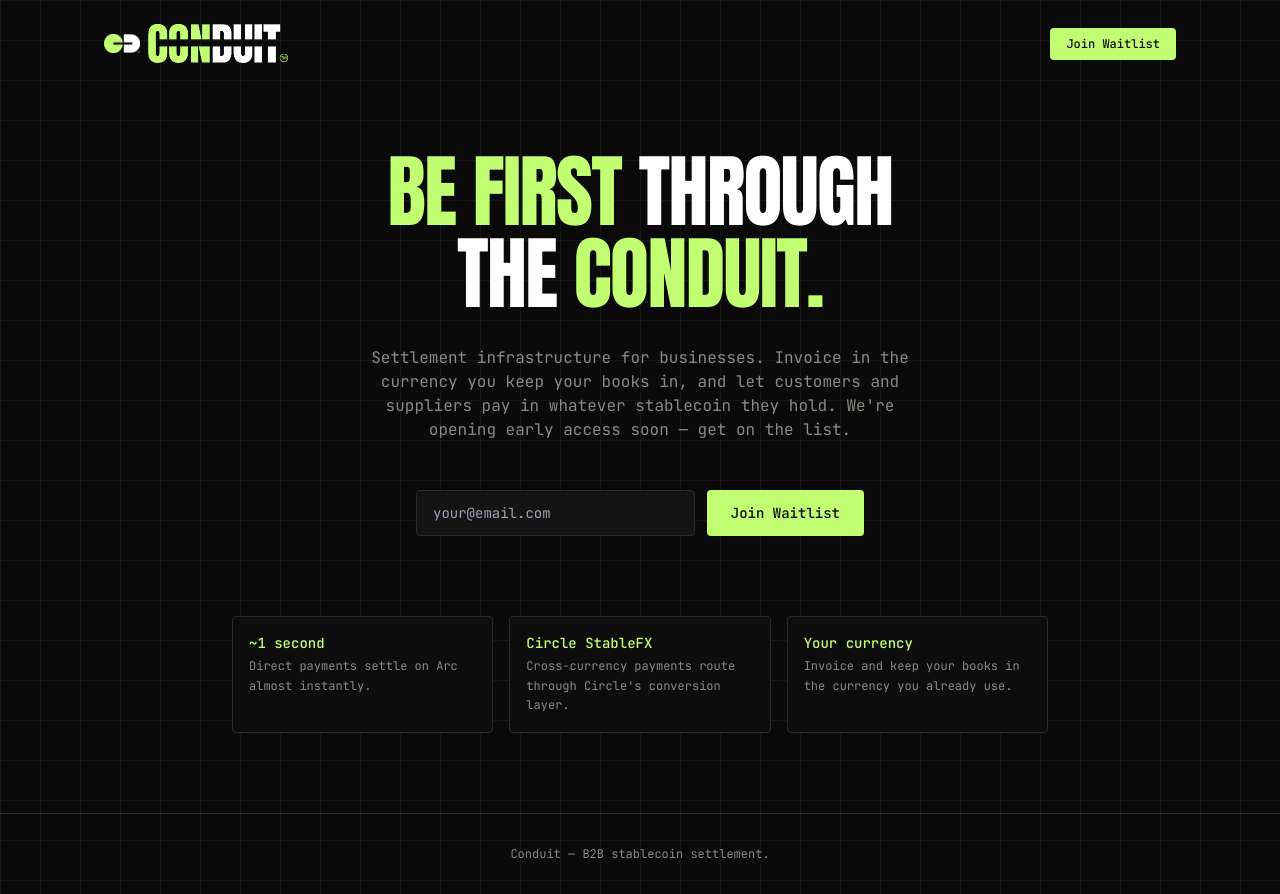
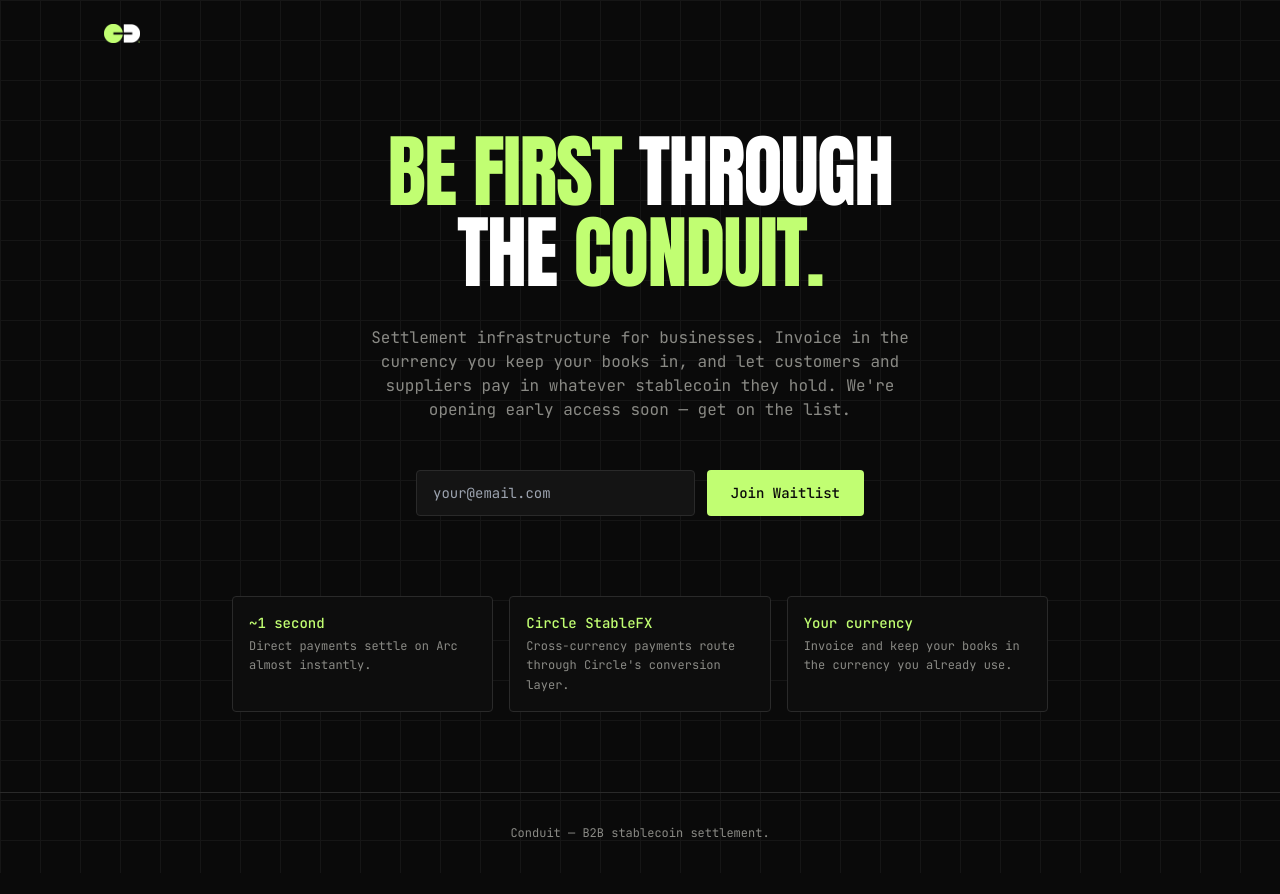
Before and after one commit to destinydibia27-byte/Conduit-waitlist, a Next.js app: page / in a window 1280 px wide. After the commit the page ends 873 px from the top, so only its background shows below. Built offline with nearby package versions, Linux system fonts and the light colour scheme.

Commit message:
Simplify header: icon only, remove wordmark and join waitlist button

```diff
--- a/app/page.tsx
+++ b/app/page.tsx
@@ -59,18 +59,10 @@ export default function WaitlistPage() {
       }}
     >
       {/* Header */}
-      <header className="flex items-center justify-between px-6 sm:px-10 py-6 max-w-6xl mx-auto">
+      <header className="flex items-center px-6 sm:px-10 py-6 max-w-6xl mx-auto">
         <div className="flex items-center gap-2">
-          <Image src="/conduit-icon.png" alt="" width={36} height={36} unoptimized />
-          <Image src="/conduit-wordmark.png" alt="Conduit" width={140} height={30} unoptimized />
+          <Image src="/conduit-icon.png" alt="Conduit" width={36} height={36} unoptimized />
         </div>
-        <a
-          href="#waitlist-form"
-          className="text-xs px-4 py-2 rounded font-medium transition-opacity hover:opacity-80"
-          style={{ backgroundColor: COLORS.green, color: COLORS.bg }}
-        >
-          Join Waitlist
-        </a>
       </header>
 
       {/* Hero */}
```
